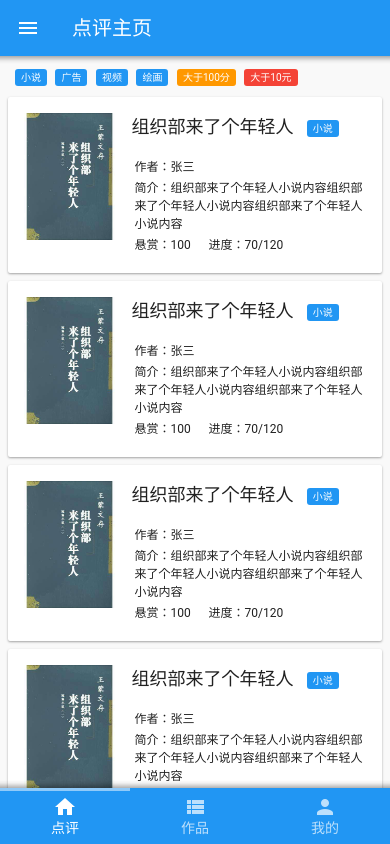
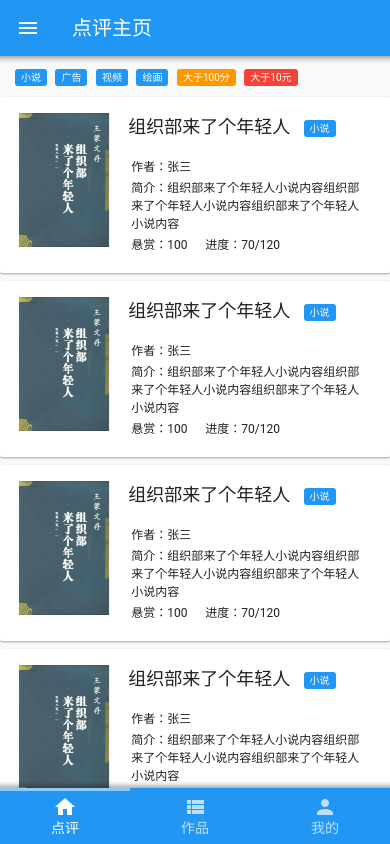
Before and after one commit to zsd/testRunWeb, a plain HTML site: page www/index.html in a window 390 px wide. Drawn offline with Linux system fonts and the light colour scheme.

Commit message:
简单修改部分页面内容，搭建整体框架。

```diff
--- a/www/index.html
+++ b/www/index.html
@@ -104,7 +104,7 @@
             </div>
             <!-- 循环列表 -->
             <a href="/work/">
-              <div class="card">
+              <div class="card" style="margin-left:0px; margin-right:0px;">
                 <div class="card-content card-content-padding">
                   <div class="row">
                     <div class="col-30">
@@ -132,7 +132,7 @@
             </a>
 
             <a href="/work/">
-              <div class="card">
+              <div class="card" style="margin-left:0px; margin-right:0px;">
                 <div class="card-content card-content-padding">
                   <div class="row">
                     <div class="col-30">
@@ -160,7 +160,7 @@
             </a>
 
             <a href="/work/">
-              <div class="card">
+              <div class="card" style="margin-left:0px; margin-right:0px;">
                 <div class="card-content card-content-padding">
                   <div class="row">
                     <div class="col-30">
@@ -188,7 +188,7 @@
             </a>
 
             <a href="/work/">
-              <div class="card">
+              <div class="card" style="margin-left:0px; margin-right:0px;">
                 <div class="card-content card-content-padding">
                   <div class="row">
                     <div class="col-30">
--- a/www/pages/myWorks.html
+++ b/www/pages/myWorks.html
@@ -16,7 +16,7 @@
       <div class="page-content" style="background-color: #F9F9F9;">
           <!-- 循环列表 -->
           <a href="/work/">
-              <div class="card">
+              <div class="card" style="margin-left:0px; margin-right:0px;">
                   <div class="card-content card-content-padding">
                       <div class="row">
                           <div class="col-30">
@@ -44,7 +44,7 @@
           </a>
 
           <a href="/work/">
-              <div class="card">
+              <div class="card" style="margin-left:0px; margin-right:0px;">
                   <div class="card-content card-content-padding">
                       <div class="row">
                           <div class="col-30">
```
